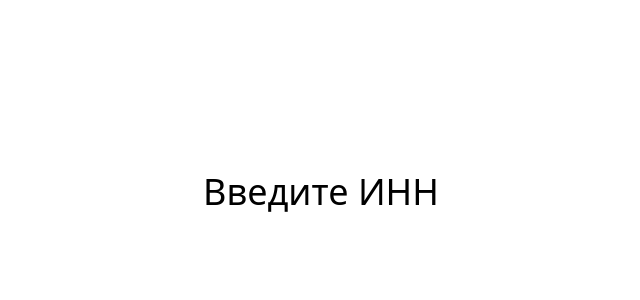
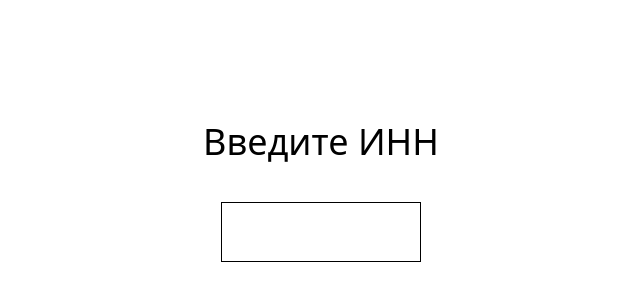
Before and after one commit to atomicai/mockinghackui, a React (Create React App) app: page / in a window 1280 px wide. Shown: the part 208-508 px from the top of the page, without its empty margins (319-959 px from the left). Built offline with nearby package versions, Linux system fonts and the light colour scheme.

Commit message:
Fill `Search` page

```diff
--- a/src/pages/Search.js
+++ b/src/pages/Search.js
@@ -1,8 +1,58 @@
+import { useState } from 'react'
+import axios from 'axios'
+
 const Search = () => {
+  const [number, setNumber] = useState('')
+  const [isValidNumber, setIsValidNumber] = useState(false)
+
+  const validate = (e) => {
+    const intermediate = new RegExp('^\\d{0,9}$')
+    const complete = new RegExp('^\\d{9}$')
+
+    if (intermediate.test(e.target.value)) {
+      setNumber(e.target.value)
+      setIsValidNumber(complete.test(e.target.value))
+    }
+  }
+
+  const auth = async (e) => {
+    e.preventDefault()
+    if (isValidNumber) {
+      const api = axios.create({
+        baseURL: 'http://localhost:3000'
+      })
+
+      try {
+        const response = await api.post('/login', {
+          inn: number
+        })
+        if (response.data.is_ok) {
+          console.log('Success')
+        }
+      } catch (error) {}
+    }
+  }
+
   return (
-    <h1 className="h-screen flex items-center justify-center text-4xl">
-      Введите ИНН
-    </h1>
+    <div className="h-screen flex flex-col items-center justify-center gap-10">
+      <h1 className="text-4xl">Введите ИНН</h1>
+      <form
+        className="flex flex-col items-center justify-center gap-10"
+        onSubmit={(e) => auth(e)}
+      >
+        <input
+          className="w-[200px] h-[60px] p-6 border-black border text-3xl"
+          value={number}
+          onChange={(e) => validate(e)}
+          type="text"
+        />
+        {isValidNumber && (
+          <button className="py-2 px-4 border-black border rounded text-3xl">
+            Показать
+          </button>
+        )}
+      </form>
+    </div>
   )
 }
 
```
